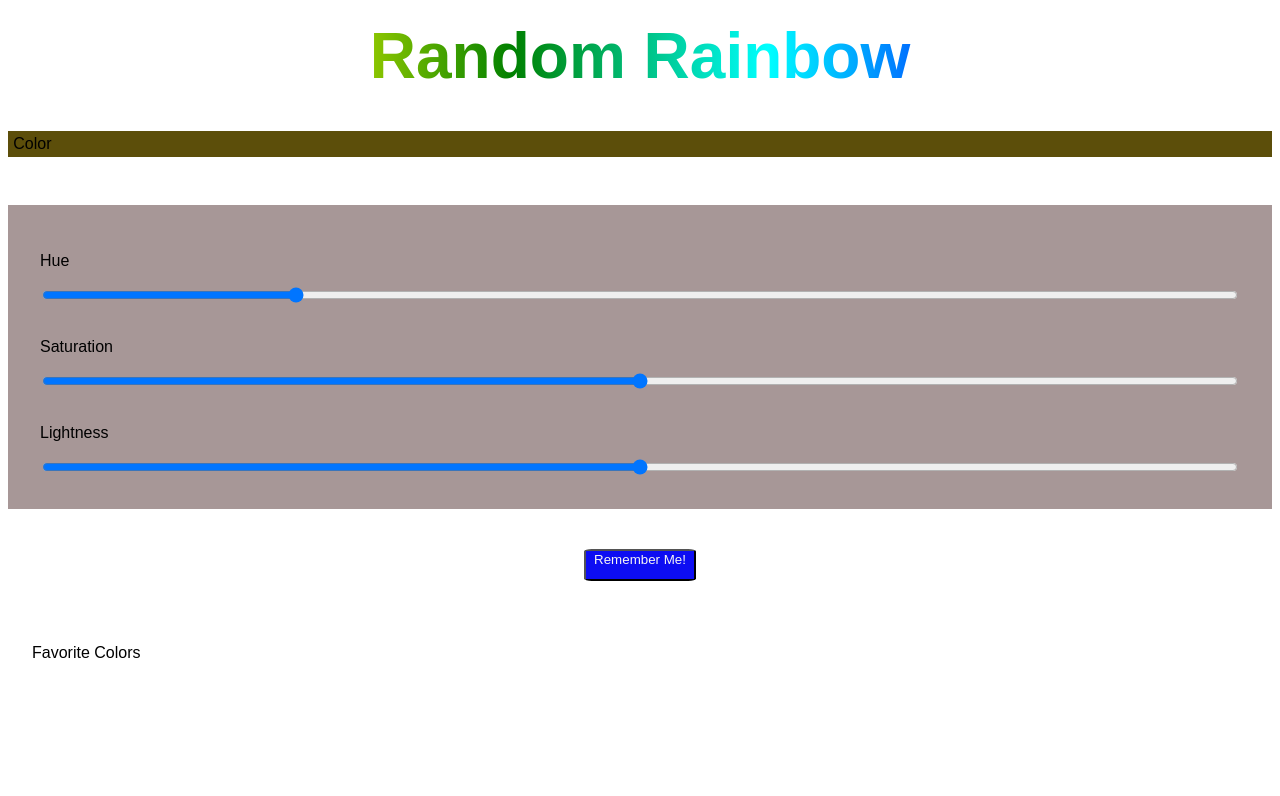
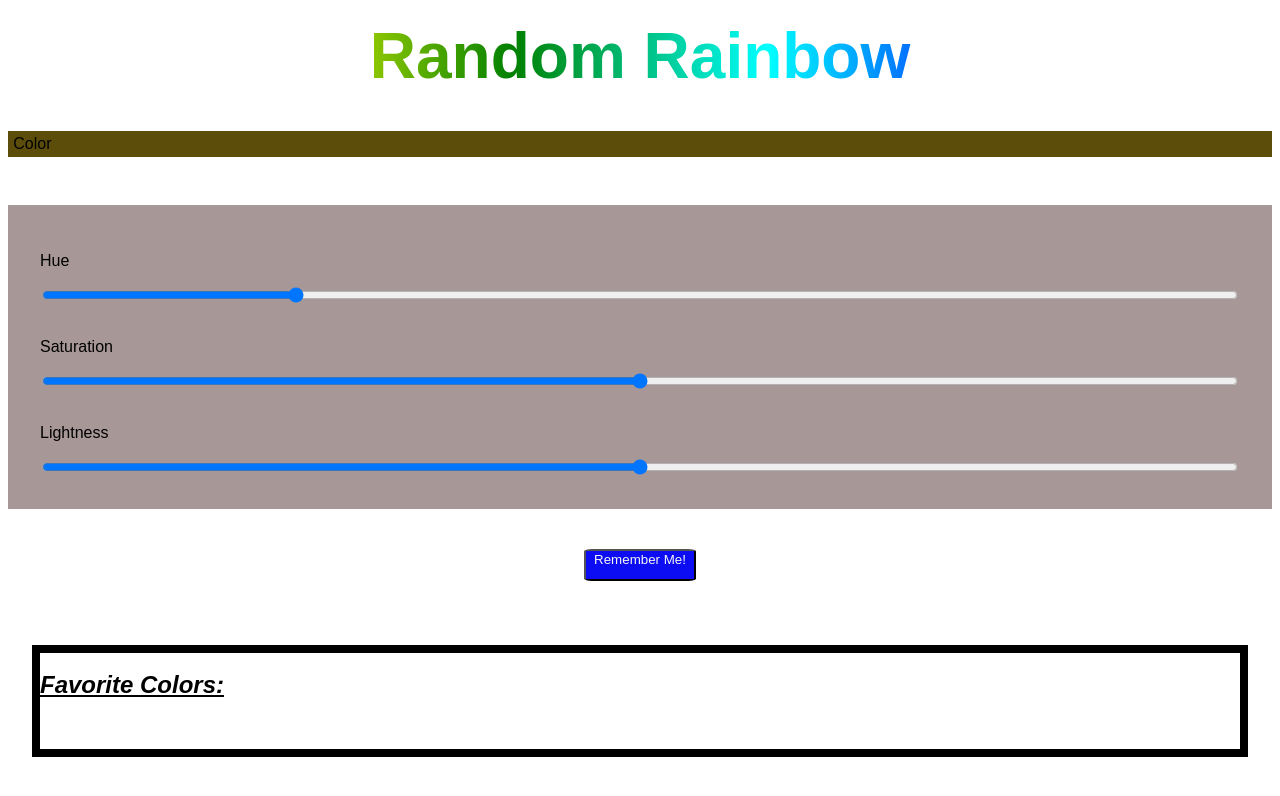
Before and after one commit to PerseusRipple/color-picker, a React (Create React App) app: page / in a window 1280 px wide. Shown: the top 796 px of the page. Built offline with nearby package versions, Linux system fonts and the light colour scheme.

Commit message:
boxed favorites list

```diff
--- a/src/App.js
+++ b/src/App.js
@@ -95,7 +95,9 @@ class App extends Component {
           </button>
         </section>
         <section className="list_container">
-          Favorite Colors
+          <h2 className="favorites">
+            <em>Favorite Colors:</em>
+          </h2>
           <ul>
             {this.state.colors.map(color => {
               return <li>{color}</li>;
--- a/src/index.css
+++ b/src/index.css
@@ -85,5 +85,19 @@ h1 {
 }
 
 .list_container {
+  display: flex;
+  flex-direction: column;
+  justify-content: space-around;
+  align-content: center;
   margin: 2rem;
+  border: 0.5rem solid black;
+  height: 100%;
 }
+
+.favorites {
+  text-decoration: underline;
+}
+
+li {
+  list-style: none;
+}
```
